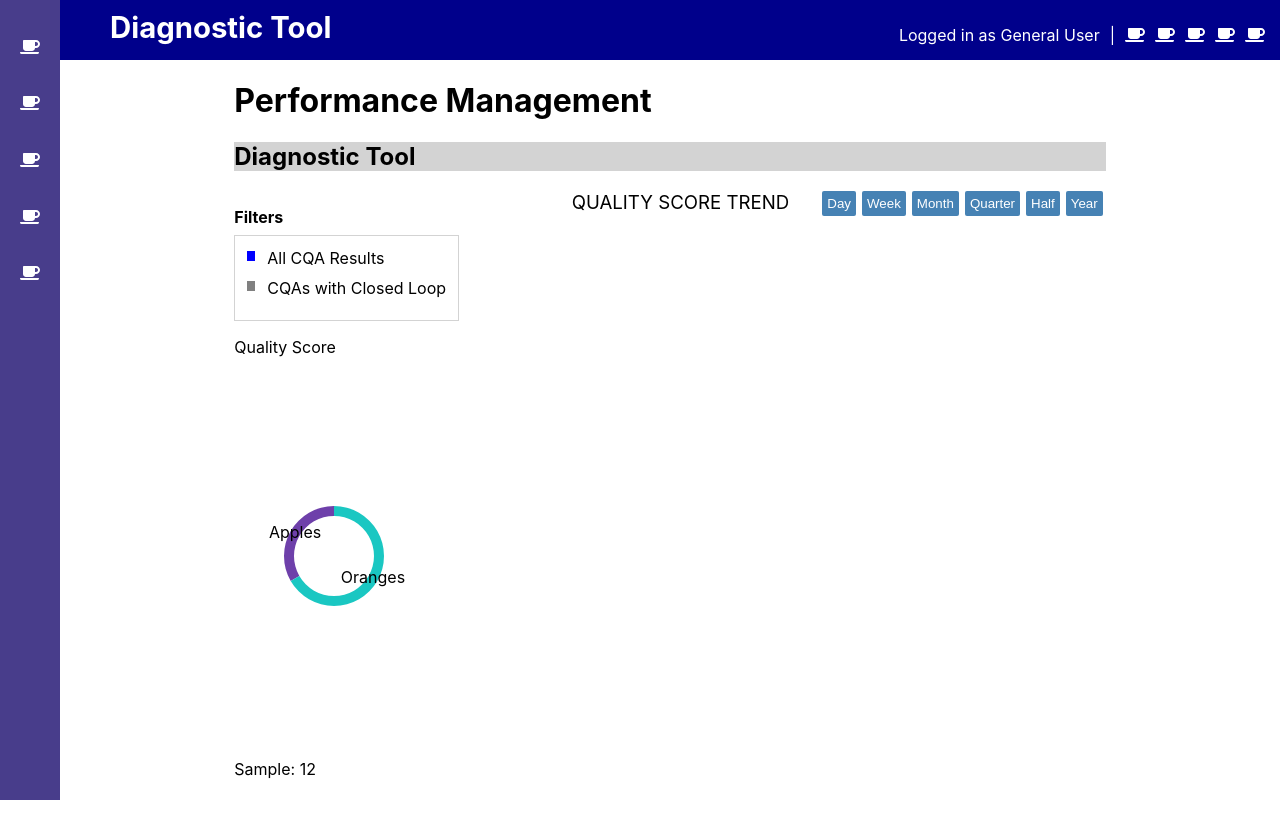
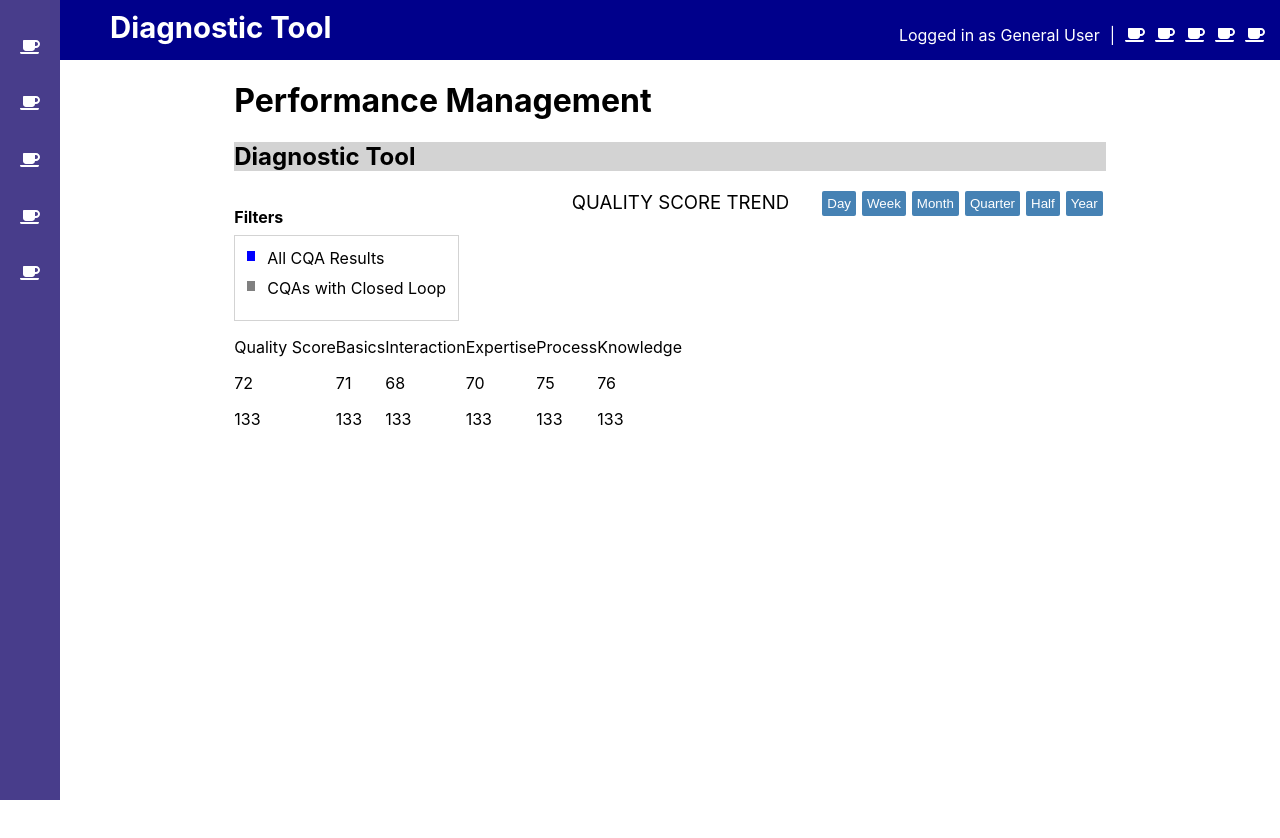
Before and after one commit to sidhantmathur/onr-assign, a React (Create React App) app: page / in a window 1280 px wide. Shown: the top 838 px of the page. Built offline with nearby package versions, Linux system fonts and the light colour scheme.

Commit message:
add props to 6 donut elements

```diff
--- a/src/components/charts/Donut.js
+++ b/src/components/charts/Donut.js
@@ -0,0 +1,15 @@
+import React from 'react';
+// import * as d3 from 'd3';
+
+export default function Donut(props) {
+
+  const { data } = props
+
+  return (
+    <div>
+      <p>{data.name}</p>
+      <p>{data.score}</p>
+      <p>{data.sample}</p>
+    </div>
+  )
+}
--- a/src/components/layouts/Stats.js
+++ b/src/components/layouts/Stats.js
@@ -1,11 +1,12 @@
 import React from 'react'
 
-import Chart from '../charts/Chart'
+// import Chart from '../charts/Chart'
 import Area2 from '../charts/Area2'
 import Area3 from '../charts/Area3'
 import './Stats.css'
 
 import dataset from '../data/data.json'
+import Donut from '../charts/Donut'
 
 export default function Stats() {
 
@@ -18,24 +19,30 @@ export default function Stats() {
   const processGauge = dataset.gaugeData[4]
   const knowledgeGauge = dataset.gaugeData[5]
 
-  console.log(qualityGauge)
-  console.log(basicsGauge)
-  console.log(interactionGauge)
-  console.log(expertiseGauge)
-  console.log(processGauge)
-  console.log(knowledgeGauge)
+  // console.log(qualityGauge)
+  // console.log(basicsGauge)
+  // console.log(interactionGauge)
+  // console.log(expertiseGauge)
+  // console.log(processGauge)
+  // console.log(knowledgeGauge)
 
   return (
 
     <div className='stats-layout'>
 
       <div className='donut-list'>
-        <Chart sample={12} label={"Quality Score"} data={[{ label: 'Apples', value: 10 }, { label: 'Oranges', value: 20 }]} outerRadius={50} innerRadius={40}/>
+        {/* <Chart sample={12} label={"Quality Score"} data={[{ label: 'Apples', value: 10 }, { label: 'Oranges', value: 20 }]} outerRadius={50} innerRadius={40}/ */}
+        <Donut data={qualityGauge}/>
+        <Donut data={basicsGauge}/>
+        <Donut data={interactionGauge}/>
+        <Donut data={expertiseGauge}/>
+        <Donut data={processGauge}/>
+        <Donut data={knowledgeGauge}/>
       </div>
 
       <div className='area-chart-space'>
-        <Area2 />
-        <Area3 />
+        {/* <Area2 /> */}
+        {/* <Area3 /> */}
       </div>
 
     </div>
```
